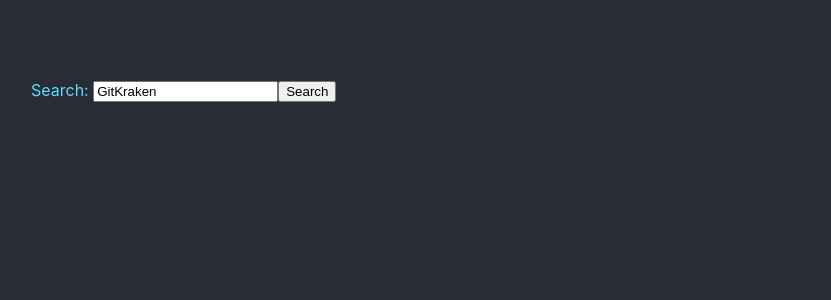
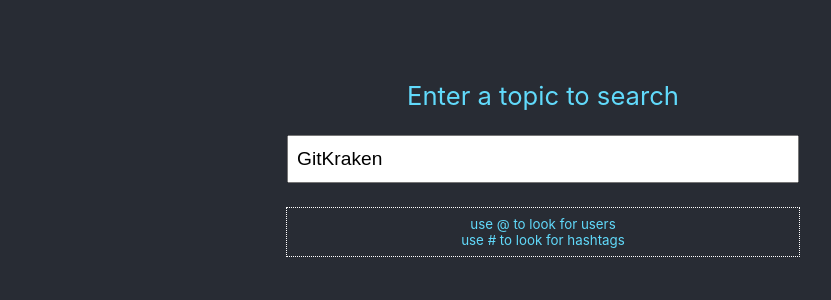
Before and after one commit to daviz1982/electron_tw, a React (Create React App) app: page / in a window 1280 px wide. Shown: the top 300 px of the page, without its empty margins (97-928 px from the left). Built offline with nearby package versions, Linux system fonts and the light colour scheme.

Commit message:
styled search component

```diff
--- /dev/null
+++ b/src/components/search/Search.css
@@ -0,0 +1,36 @@
+.tweet {
+  text-align: center;
+  width: 100%;
+}
+
+form {
+  align-items: center;
+  display: flex;
+  flex-direction: column;
+}
+
+label {
+  display: block;
+  flex: 1 1 auto;
+  font-size: 1.6rem;
+  min-width: 300px;
+}
+
+small {
+  border: 1px dotted white;
+  display: block;
+  flex: 1 1 auto;
+  min-width: 300px;
+  padding: .5rem 0;
+  width: 50%
+}
+
+input {
+  flex: 1 1 auto;
+  font-size: 1.2rem;
+  height: 3rem;
+  margin: 1.5rem 0;
+  min-width: 300px;
+  padding: .2rem .5rem;
+  width: 50%
+}
--- a/src/components/search/Search.js
+++ b/src/components/search/Search.js
@@ -1,5 +1,5 @@
 import React, { useState } from 'react'
-// import './Search.css'
+import './Search.css'
 
 export const Search = ({ handleSubmitSearch }) => {
   const [searchTerm, setSearchTerm] = useState('GitKraken')
@@ -16,15 +16,18 @@
   return (
     <div className='tweet'>
       <form onSubmit={handleSubmit}>
-        <label htmlFor='searchfield'>Search: </label>
+        <label htmlFor='searchfield'>Enter a topic to search</label>
         <input
           type='search'
           id='searchfield'
-          placeholder='Enter account'
+          placeholder=''
           onChange={handleChangeSearch}
           value={searchTerm}
         />
-        <button>Search</button>
+        <small>
+          <div>use @ to look for users</div>
+          <div>use # to look for hashtags</div>
+        </small>
       </form>
     </div>
   )
```
